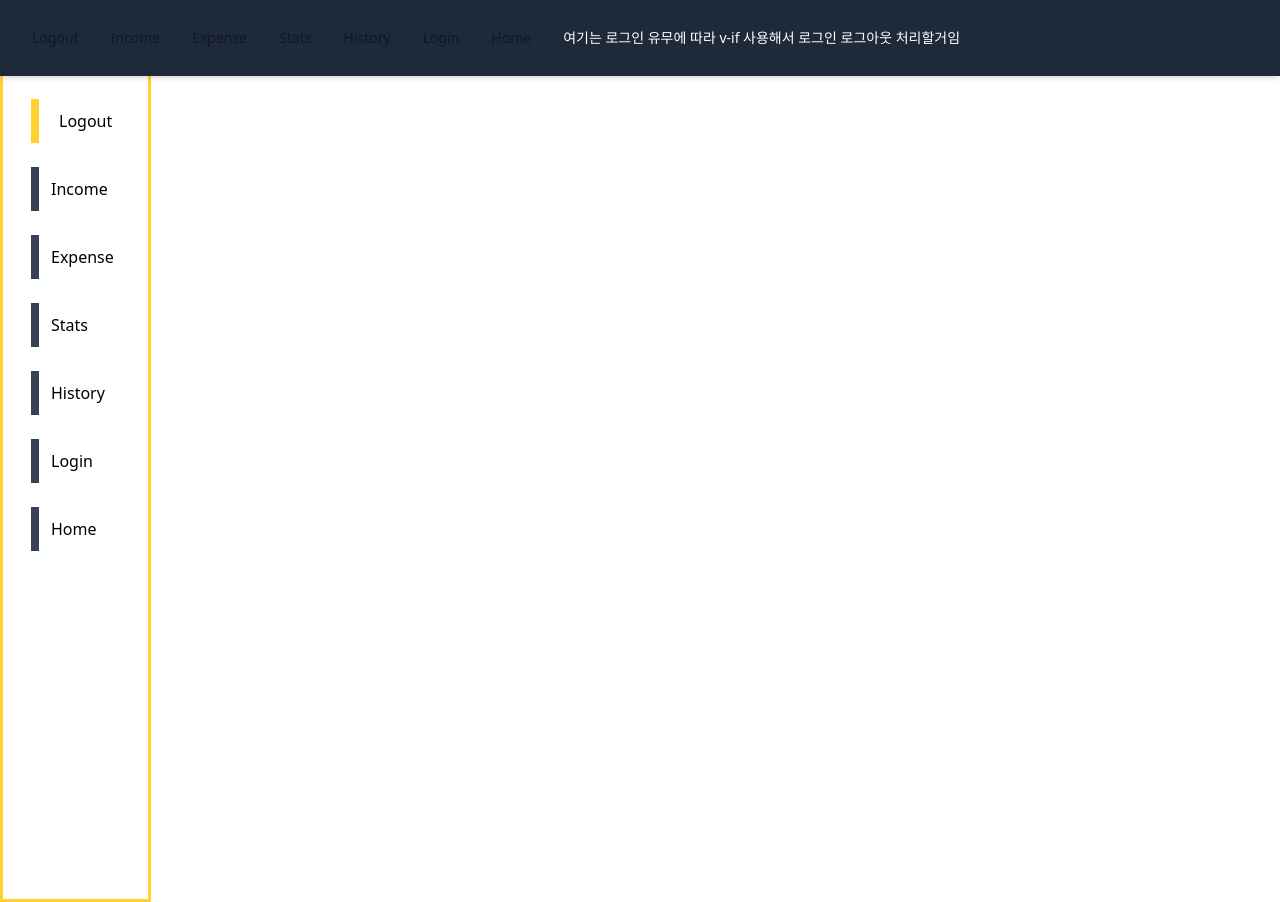
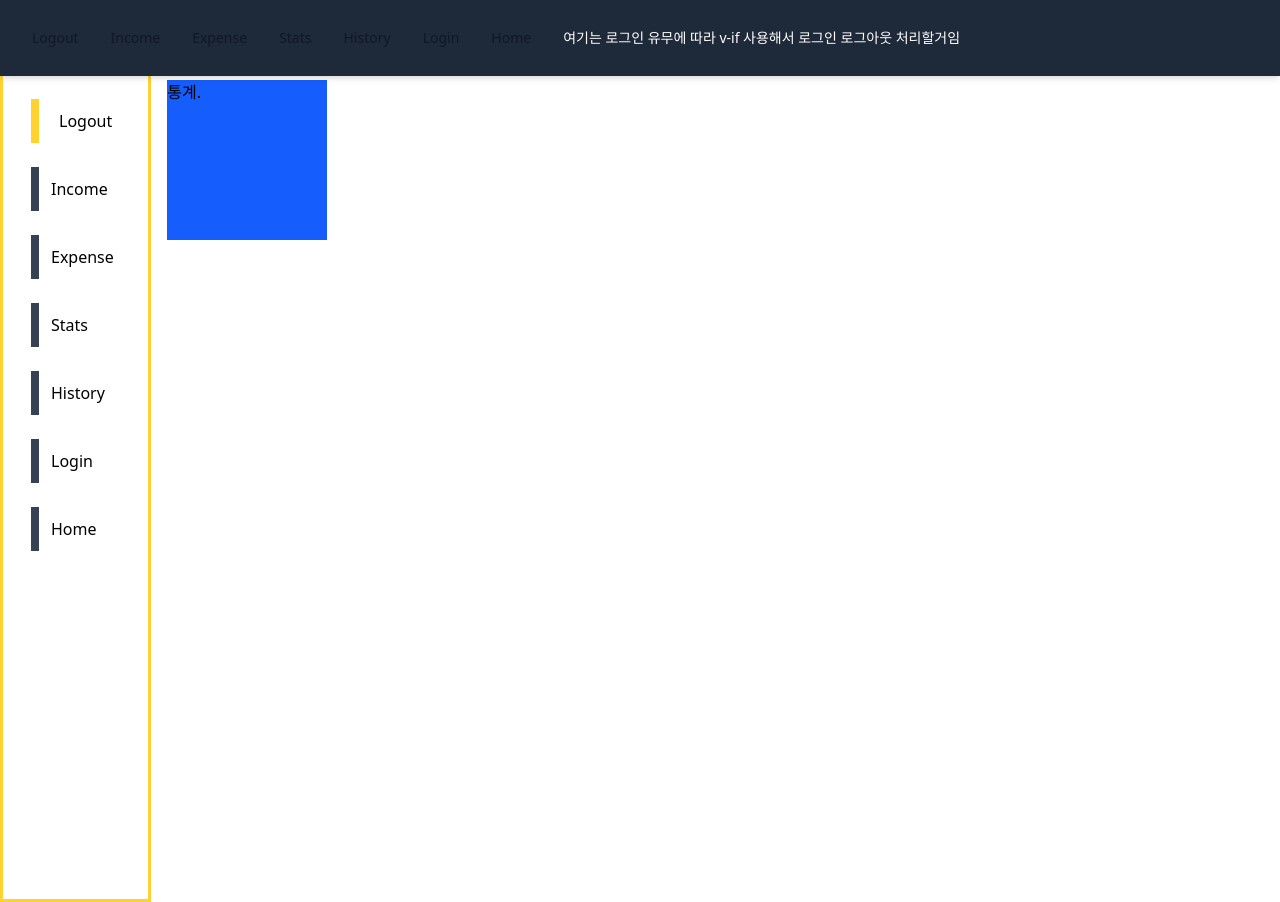
Before and after one commit to khyej/KBee, a Vue app in the folder kbee-vue/: page /stats in a window 1280 px wide. Built offline with nearby package versions, Linux system fonts and the light colour scheme.

Commit message:
router view 와 겹치지 않게 padding 추가했음

```diff
--- a/kbee-vue/src/App.vue
+++ b/kbee-vue/src/App.vue
@@ -1,18 +1,19 @@
 <script setup>
-import { RouterLink, RouterView } from 'vue-router';
 import Header from './components/Header.vue';
 import Sidebar from './components/Sidebar.vue';
+import { RouterView } from 'vue-router';
 </script>
 
 <template>
-  <!-- <RouterView />  -->
-  <div class="flex-1">
+  <div class="flex flex-col min-h-screen">
     <Header />
-    <div class="flex flex grow">
-      <Sidebar>
+    <div class="flex flex-1">
+      <Sidebar />
+      <main class="flex-1 p-4 pt-20">
         <RouterView />
-      </Sidebar>
+      </main>
     </div>
   </div>
 </template>
+
 <style scoped></style>
--- a/kbee-vue/src/components/Header.vue
+++ b/kbee-vue/src/components/Header.vue
@@ -3,7 +3,7 @@ import { RouterLink, RouterView } from 'vue-router';
 import Sidebar from './Sidebar.vue';
 </script>
 <template>
-  <header class="bg-gray-800 text-white p-4 fixed top-0 w-full z-50 shadow-md">
+  <header class="bg-gray-800 text-white p-4 fixed top-0 w-full shadow-md">
     <div class="max-w-screen-xl px-4 py-3 mx-auto">
       <div class="flex items-center">
         <ul
```
